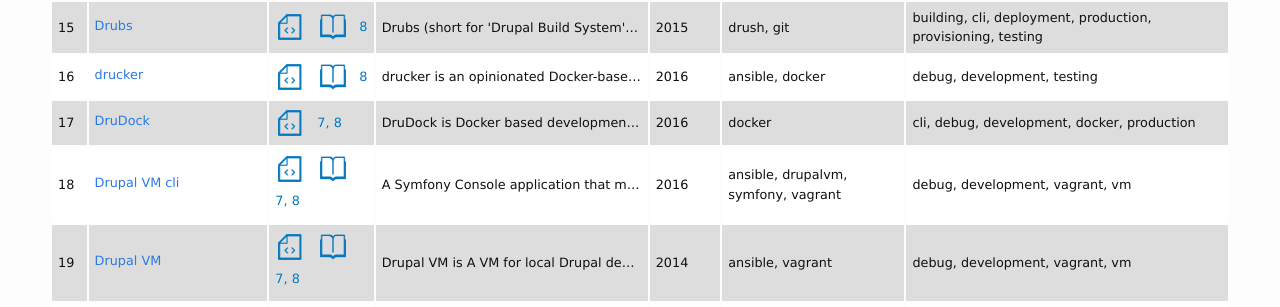
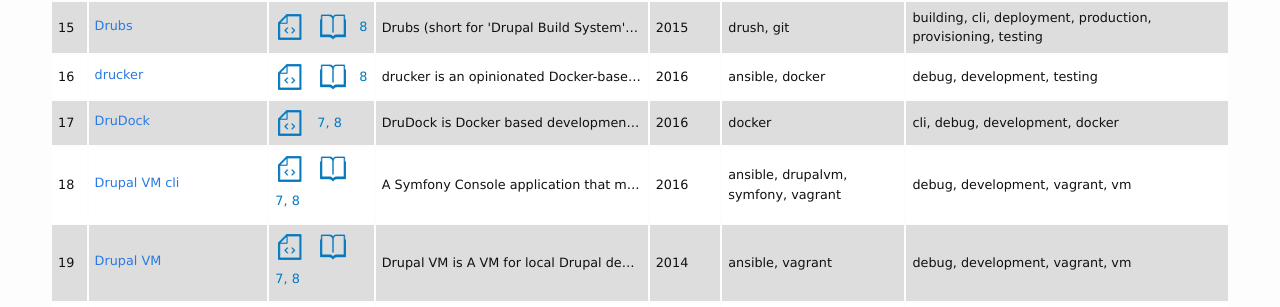
Before and after one commit to drupaltools/drupaltools.github.io, a Jekyll site: the page built from index.html, in a window 1280 px wide and 900 px high, scrolled down 1115 px. Shown: the part 145-452 px from the top of the window. Built offline with Jekyll 4.4.1, drawn with Linux system fonts in a browser that asks for light colours; comment, search, counter and statistics services are not loaded.

Commit message:
Remove production tag for drudock

```diff
--- a/_data/projects/drudock.yml
+++ b/_data/projects/drudock.yml
@@ -18,7 +18,6 @@
   - cli
   - docker
   - debug
-  - production
 similar:
   - terra
   - docksal
```
